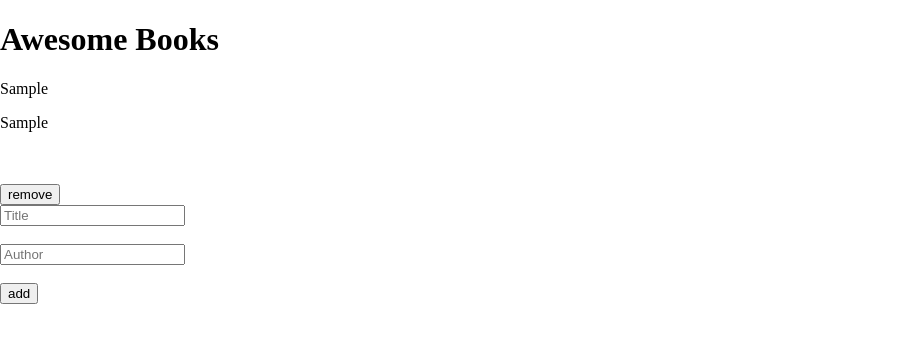
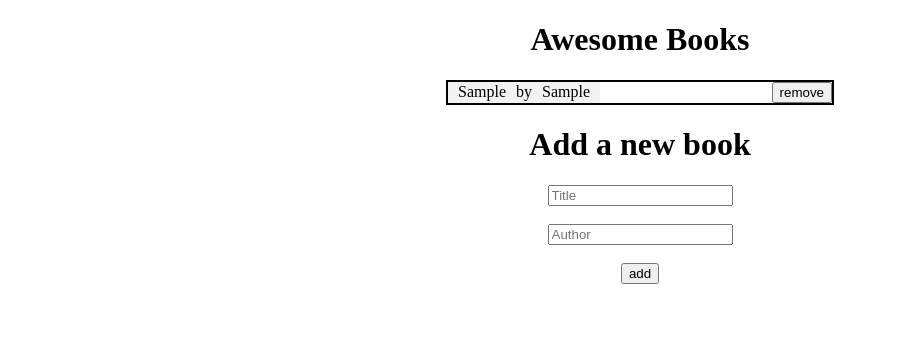
Before and after one commit to Juanse7793/Awesome-Books, a plain HTML site: page index.html in a window 1280 px wide. Both pictures are taken after typing "Sample", "Sample" into the empty fields and a click on the button "add". Shown: the whole page, without its empty margins (0-897 px from the left). Drawn offline with Linux system fonts and the light colour scheme.

Commit message:
Styling Completed

```diff
--- a/index.html
+++ b/index.html
@@ -4,7 +4,7 @@
     <meta charset="UTF-8">
     <meta http-equiv="X-UA-Compatible" content="IE=edge">
     <meta name="viewport" content="width=device-width, initial-scale=1.0">
-    <link rel="stylesheet" href="style.css">
+    <link rel="stylesheet" href="./style.css">
     <title>Awesome Books</title>
 </head>
 <body>
@@ -12,15 +12,13 @@
         <h1>Awesome Books</h1>
         <section id="container">
         </section>
+        <h1>Add a new book</h1>
         <form id="form">
             <input id="title" type="text" placeholder="Title" name="title">
             <br>
-            <br>
             <input id="author"  type="text" placeholder="Author" name="author">
             <br>
-            <br>
             <input id ="send" type="button" value="add">
-            <br>
             <br>
         </form>
     </main>
--- a/script.js
+++ b/script.js
@@ -47,15 +47,14 @@ function display() {
     const rmBtn = document.createElement('button');
     const read = `
       <article id='book'>
-          <p>${book.title}</p>
+          <p>${book.title}</p> by
           <p>${book.author}</p>
-          <br>
-          <br>
       </article>`;
 
     cdiv.innerHTML = read;
     cdiv.appendChild(rmBtn);
     container.appendChild(cdiv);
+    cdiv.classList.add('book-container');
 
     rmBtn.innerHTML = 'remove';
     rmBtn.addEventListener('click', () => {
--- a/style.css
+++ b/style.css
@@ -1,4 +1,33 @@
-body {
-  margin: 0;
-  padding: 0;
+body main #form {
+  display: flex;
+  flex-direction: column;
+  align-items: center;
 }
+
+h1 {
+  text-align: center;
+}
+
+.book-container {
+  display: flex;
+  justify-content: space-between
+}
+
+article {
+  display: flex;
+  align-items: center;
+}
+
+#container {
+  margin: auto;
+  border: 2px solid black;
+  width: 30vw;
+}
+
+#book > p {
+  margin: 0 10px 0 10px;
+}
+
+article:nth-child(odd) {
+  background-color: #f2f2f2;
+}
```
